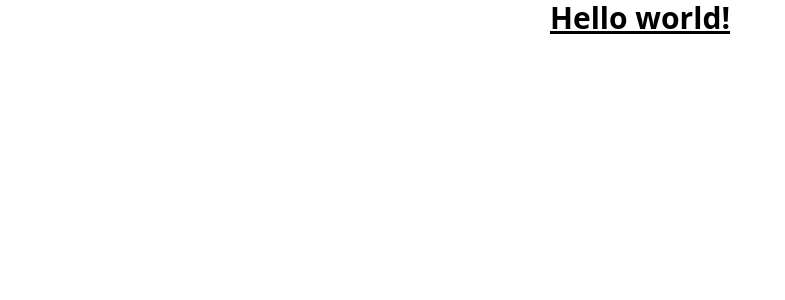
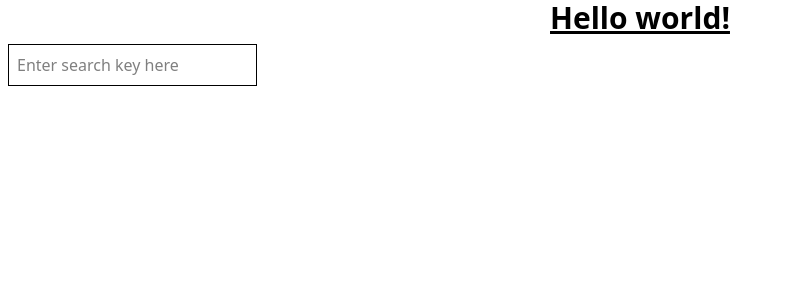
Before and after one commit to rahulchaudhary2244/react-practice, a React (Vite) app: page / in a window 1280 px wide. Shown: the top 300 px of the page, without its empty margins (0-785 px from the left). Built offline with nearby package versions, Linux system fonts and the light colour scheme.

Commit message:
use-debounce

```diff
--- a/src/App.tsx
+++ b/src/App.tsx
@@ -1,4 +1,5 @@
 import clsx from 'clsx';
+import { DebounceCallbackExample } from './components/debounce-callback-example';
 
 function App() {
   return (
@@ -8,6 +9,7 @@ function App() {
       </h1>
       {/* <ExampleOfUseFetch /> */}
       {/* <MemoExample /> */}
+      <DebounceCallbackExample />
     </>
   );
 }
--- /dev/null
+++ b/src/components/debounce-callback-example.tsx
@@ -0,0 +1,28 @@
+import { useState, type ChangeEvent } from 'react';
+import { useDebounce } from '../hooks/use-debounce';
+
+export const DebounceCallbackExample = () => {
+  const [searchKey, setSearchKey] = useState('');
+
+  const debounceFetch = () => {
+    console.log({ searchKey });
+  };
+
+  useDebounce(debounceFetch, 500, [searchKey]);
+
+  const handleChange = (e: ChangeEvent<HTMLInputElement>) => {
+    setSearchKey(e.target.value);
+  };
+
+  return (
+    <div className="m-2">
+      <input
+        className="border p-2"
+        type="text"
+        value={searchKey}
+        placeholder="Enter search key here"
+        onChange={handleChange}
+      />
+    </div>
+  );
+};
--- /dev/null
+++ b/src/hooks/use-debounce.ts
@@ -0,0 +1,24 @@
+/* eslint-disable @typescript-eslint/no-explicit-any */
+/* eslint-disable react-hooks/exhaustive-deps */
+import { useEffect, useRef } from 'react';
+
+export const useDebounce = (
+  callback: VoidFunction,
+  delay: number,
+  deps: any[]
+) => {
+  const isFirstRender = useRef(true);
+
+  useEffect(() => {
+    if (isFirstRender.current) {
+      isFirstRender.current = false;
+      return;
+    }
+
+    const id = setTimeout(() => {
+      callback();
+    }, delay);
+
+    return () => clearTimeout(id);
+  }, [...deps]);
+};
```
